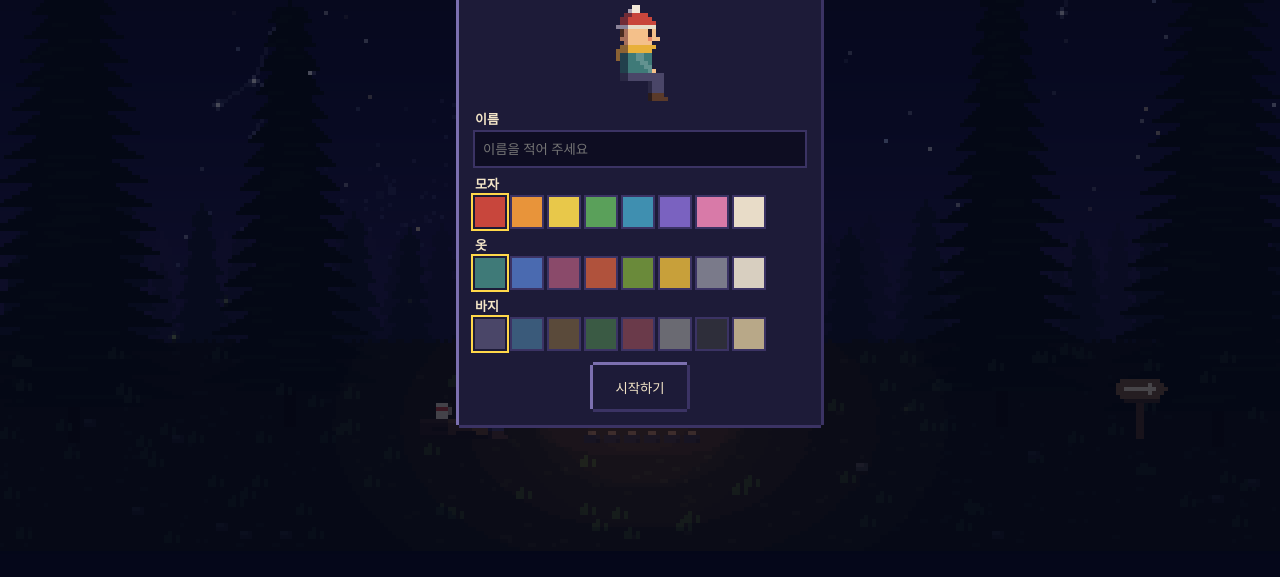
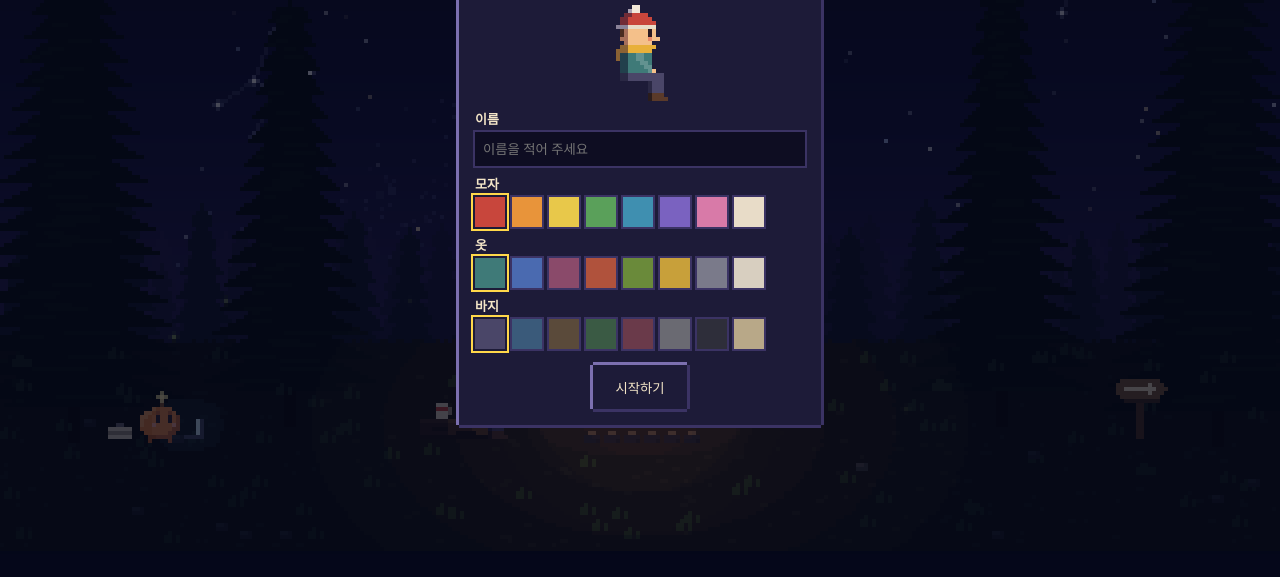
Before and after one commit to PANGSUNJU/campfire, a plain HTML site: page index.html in a window 1280 px wide. Shown: the part 209-786 px from the top of the page. Drawn offline with nearby package versions, Linux system fonts and the light colour scheme; animation ran at ten frames a second.

Commit message:
모닥불 구석에 깨알 손님 추가
- 안테나 끝에 별이 반짝이는 동그란 주황색 친구가 노트북을 켜 놓고 앉아 있음
- 누르면 한마디 말풍선(내 화면에서만)

Co-Authored-By: Claude Fable 5.2 <noreply@anthropic.com>
Claude-Session: https://claude.ai/code/session_01KSFEE3iqWxDC9NdBuwDdwn

```diff
--- a/index.html
+++ b/index.html
@@ -1693,6 +1693,97 @@ const Merchant = {
 };
 
 /* =====================================================================
+ * Buddy — 모닥불 구석의 깨알 손님: 동그란 주황색 친구(안테나 끝에 반짝이는 별)
+ *   퇴근하고 불멍 왔다면서 노트북을 못 놓는 직장인. 누르면 한마디 함(내 화면에서만)
+ * ===================================================================== */
+const BUDDY_SPR = [
+  '............',
+  '......A.....',
+  '......A.....',
+  '....LOOOO...',
+  '..LLOOOOOO..',
+  '.LLOOOOOOOo.',
+  '.LOOOOOOOOo.',
+  '.LOOROOOORo.',
+  '.OOOOOOOOoo.',
+  '..OOOOOOoo..',
+  '...oooooo...',
+  '...o....o...',
+];
+const BUDDY_PAL = { O: '#e8823a', o: '#b85c26', L: '#f4a45c', R: '#f0a08a', A: '#8a5a34' };
+const BUDDY_LINES = [
+  '오늘은 퇴근했어요. 진짜로요.',
+  '회의록 v5는… 내일 쓸게요.',
+  '미워할 수가 없거든요.',
+  '사직서요? 반려됐어요.',
+  '불멍 중에도 요약은 하고 싶네요.',
+  '고구마 익으면 알려 주세요.',
+  '13번 슬라이드는 안 넘쳤겠죠…?',
+  '다음 할 일은 딱 하나, 쉬기예요.',
+];
+
+const Buddy = {
+  x: 34, y: 140, place: 'camp', seated: true, name: '', tagY: 136,
+  tag: null, bubble: null, label: null, bubbleUntil: 0, tagKey: '',
+  blinkT: 3, blinkHold: 0, last: -1,
+
+  init() {
+    this.tag = document.createElement('div'); this.tag.className = 'tag';
+    this.bubble = document.createElement('div'); this.bubble.className = 'bubble'; this.bubble.hidden = true;
+    this.label = document.createElement('div'); this.label.className = 'name';
+    this.tag.appendChild(this.bubble); this.tag.appendChild(this.label);
+    this.tag.hidden = true;
+    document.getElementById('tags').appendChild(this.tag);
+  },
+
+  hit(x, y) { return Math.abs(x - (this.x + 6)) < 11 && Math.abs(y - (this.y + 6)) < 11; },
+
+  // 누르면 한마디(같은 말을 연달아 하지 않음)
+  poke(time) {
+    let i = (Math.random() * BUDDY_LINES.length) | 0;
+    if (i === this.last) i = (i + 1) % BUDDY_LINES.length;
+    this.last = i;
+    this.bubble.textContent = BUDDY_LINES[i]; this.bubble.hidden = false;
+    this.bubbleUntil = time + CONFIG.chatBubbleSeconds; this.tagKey = '';
+  },
+
+  update(dt) {
+    if (this.blinkHold > 0) this.blinkHold -= dt;
+    this.blinkT -= dt;
+    if (this.blinkT <= 0) { this.blinkHold = 0.2; this.blinkT = rand(2.5, 6); }
+  },
+
+  draw(ctx, t) {
+    const x = this.x, bob = Math.sin(t * TAU / 4.2) < 0 ? 1 : 0, y = this.y + bob;   // 숨쉬듯 1px
+    // 돌로 눌러 둔 회의록 더미(뒤쪽)
+    ctx.fillStyle = '#d8d2c0'; ctx.fillRect(x - 7, this.y + 9, 6, 3);
+    ctx.fillStyle = '#9a9484'; ctx.fillRect(x - 7, this.y + 10, 6, 1);
+    ctx.fillStyle = '#6a6a72'; ctx.fillRect(x - 5, this.y + 8, 2, 1);
+    // 몸
+    drawSprite(ctx, BUDDY_SPR, BUDDY_PAL, x, y, false);
+    ctx.fillStyle = '#b85c26'; ctx.fillRect(x + 3, this.y + 11, 1, 1); ctx.fillRect(x + 8, this.y + 11, 1, 1);   // 발은 땅에 고정
+    // 반쯤 감긴 눈
+    ctx.fillStyle = '#2a1a22';
+    if (this.blinkHold > 0) { ctx.fillRect(x + 5, y + 6, 1, 1); ctx.fillRect(x + 8, y + 6, 1, 1); }
+    else { ctx.fillRect(x + 5, y + 5, 1, 2); ctx.fillRect(x + 8, y + 5, 1, 2); ctx.fillStyle = '#b85c26'; ctx.fillRect(x + 5, y + 4, 1, 1); ctx.fillRect(x + 8, y + 4, 1, 1); }
+    // 안테나 끝의 별: 은은하게 반짝임
+    const k = Math.sin(t * 1.7);
+    ctx.fillStyle = '#fff2a8'; ctx.fillRect(x + 6, y, 1, 1);
+    if (k > -0.2) { ctx.globalAlpha = 0.45 + 0.4 * k; ctx.fillRect(x + 5, y, 3, 1); ctx.fillRect(x + 6, y - 1, 1, 3); ctx.globalAlpha = 1; }
+    // 작은 노트북(화면 빛이 얼굴 쪽으로)
+    ctx.fillStyle = '#3a3e52'; ctx.fillRect(x + 12, this.y + 11, 5, 1);
+    ctx.fillRect(x + 16, this.y + 7, 1, 4);
+    ctx.fillStyle = ((t * 0.7) | 0) % 5 ? '#a8d4ff' : '#c8e4ff'; ctx.fillRect(x + 15, this.y + 7, 1, 4);
+  },
+
+  drawGlow(ctx) {
+    ctx.globalCompositeOperation = 'lighter'; ctx.fillStyle = '#7ab4ff';
+    ctx.globalAlpha = 0.07; fillEllipse(ctx, this.x + 13, this.y + 8, 9, 7);
+    ctx.globalAlpha = 1; ctx.globalCompositeOperation = 'source-over';
+  },
+};
+
+/* =====================================================================
  * AudioFx — Web Audio로 직접 만든 소리(음원 파일 없음). 기본은 꺼짐
  * ===================================================================== */
 const AudioFx = {
@@ -2370,7 +2461,7 @@ const Scene = {
 
     Sky.init(); Forest.init(); Campfire.init(); Lake.init(); Items.init();
     Me = new Actor(true);
-    Net.init(); UI.init(); Setup.init(); Merchant.init();
+    Net.init(); UI.init(); Setup.init(); Merchant.init(); Buddy.init();
 
     window.addEventListener('resize', () => this.layout());
     window.addEventListener('orientationchange', () => this.layout());
@@ -2381,6 +2472,7 @@ const Scene = {
       // 표지판: 모닥불 ↔ 호수
       if (this.signAt(e)) { UI.travel(this.place === 'camp' ? 'lake' : 'camp'); return; }
       if (this.place === 'camp' && this.fade === 0 && Merchant.hit(...this.toScene(e))) { UI.openShop(); return; }
+      if (this.place === 'camp' && this.fade === 0 && Setup.started && Buddy.hit(...this.toScene(e))) { Buddy.poke(this.time); return; }
       const hit = this.pick(e);
       if (!hit || !UI.canAct()) return;
       if (hit.type === 'marsh') UI.take('marsh', 'eatMarsh', hit.index);
@@ -2389,7 +2481,7 @@ const Scene = {
       UI.refresh();
     });
     this.view.addEventListener('pointermove', e => {
-      const shop = this.place === 'camp' && UI.canAct() && Merchant.hit(...this.toScene(e));
+      const shop = this.place === 'camp' && ((UI.canAct() && Merchant.hit(...this.toScene(e))) || Buddy.hit(...this.toScene(e)));
       this.view.style.cursor = (shop || (UI.canGo() && this.signAt(e)) || (UI.canAct() && this.pick(e))) ? 'pointer' : 'default';
     });
 
@@ -2433,6 +2525,7 @@ const Scene = {
     this.k = s / dpr; this.left = left; this.top = top;
     this.eachActor(a => { a.tagKey = ''; });
     if (Merchant.npc) Merchant.npc.tagKey = '';
+    Buddy.tagKey = '';
     if (!this.running) this.draw();
   },
 
@@ -2443,12 +2536,13 @@ const Scene = {
     const all = [];
     this.eachActor(a => all.push(a));
     if (Merchant.npc) all.push(Merchant.npc);
+    if (Buddy.tag) all.push(Buddy);
     for (const a of all) {
       if (!a.bubble.hidden && this.time >= a.bubbleUntil) { a.bubble.hidden = true; a.tagKey = ''; }
       const here = a === Merchant.npc ? Merchant.state !== 'away' : a.seated;
       const show = Setup.started && here && a.place === this.place && this.fade < 0.5 && (a.name !== '' || !a.bubble.hidden);
       const x = Math.round(this.left + (Math.round(a.x) + 7.5) * this.k);
-      const y = Math.round(this.top + (CHAR_Y - 5) * this.k);
+      const y = Math.round(this.top + (a.tagY || CHAR_Y - 5) * this.k);
       const key = show ? x + ',' + y : 'off';
       if (key === a.tagKey) continue;
       a.tagKey = key;
@@ -2488,6 +2582,7 @@ const Scene = {
     Items.update(dt);
     this.eachActor(a => a.update(dt, t));
     Merchant.update(dt);
+    Buddy.update(dt);
     AudioFx.update(dt);
     UI.refresh();
   },
@@ -2506,6 +2601,7 @@ const Scene = {
       Forest.drawFar(ctx);                    // 2. 먼 숲
       Forest.drawNear(ctx, Campfire.flick);   // 3. 가까운 숲과 땅(불빛 범위만 따뜻하게)
       Lake.drawSign(ctx, 'camp');             //    호수로 가는 표지판
+      Buddy.draw(ctx, t);                     //    구석의 깨알 손님
       here(a => a.drawLog(ctx));              // 5. 통나무 의자
       Campfire.drawBack(ctx, t);              // 4. 모닥불
       Campfire.drawFlames(ctx);
@@ -2519,6 +2615,7 @@ const Scene = {
       Forest.drawFlies(ctx, t);               // 6. 반딧불이
       Campfire.drawGlow(ctx);                 //    따뜻한 빛 번짐
       Merchant.drawGlow(ctx, t);
+      Buddy.drawGlow(ctx);
     }
     if (this.fade > 0) { ctx.globalAlpha = this.fade; ctx.fillStyle = '#05071a'; ctx.fillRect(0, 0, W, H); ctx.globalAlpha = 1; }
 
```
